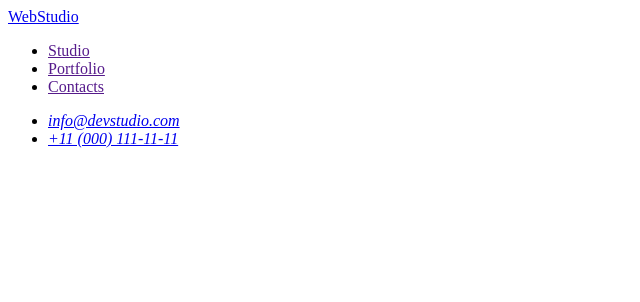
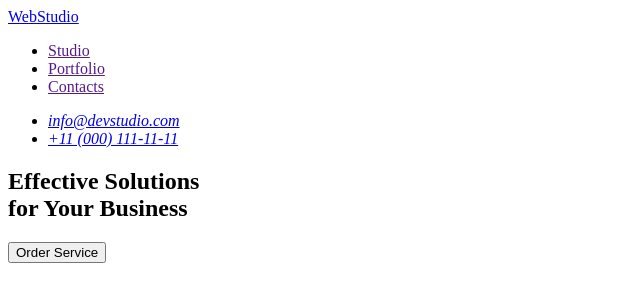
Before and after one commit to NanaTsK/goit-markup-hw-01, a plain HTML site: page index.html in a window 1280 px wide. Shown: the whole page, without its empty margins (0-640 px from the left). Drawn offline with Linux system fonts and the light colour scheme.

Commit message:
html main

```diff
--- a/index.html
+++ b/index.html
@@ -23,5 +23,17 @@
         </ul>
       </address>
     </header>
+
+    <main>
+      <section>
+        <h1>
+          Effective Solutions <br />
+          for Your Business
+        </h1>
+        <button type="button">Order Service</button>
+      </section>
+    </main>
+
+    <footer></footer>
   </body>
 </html>
```
